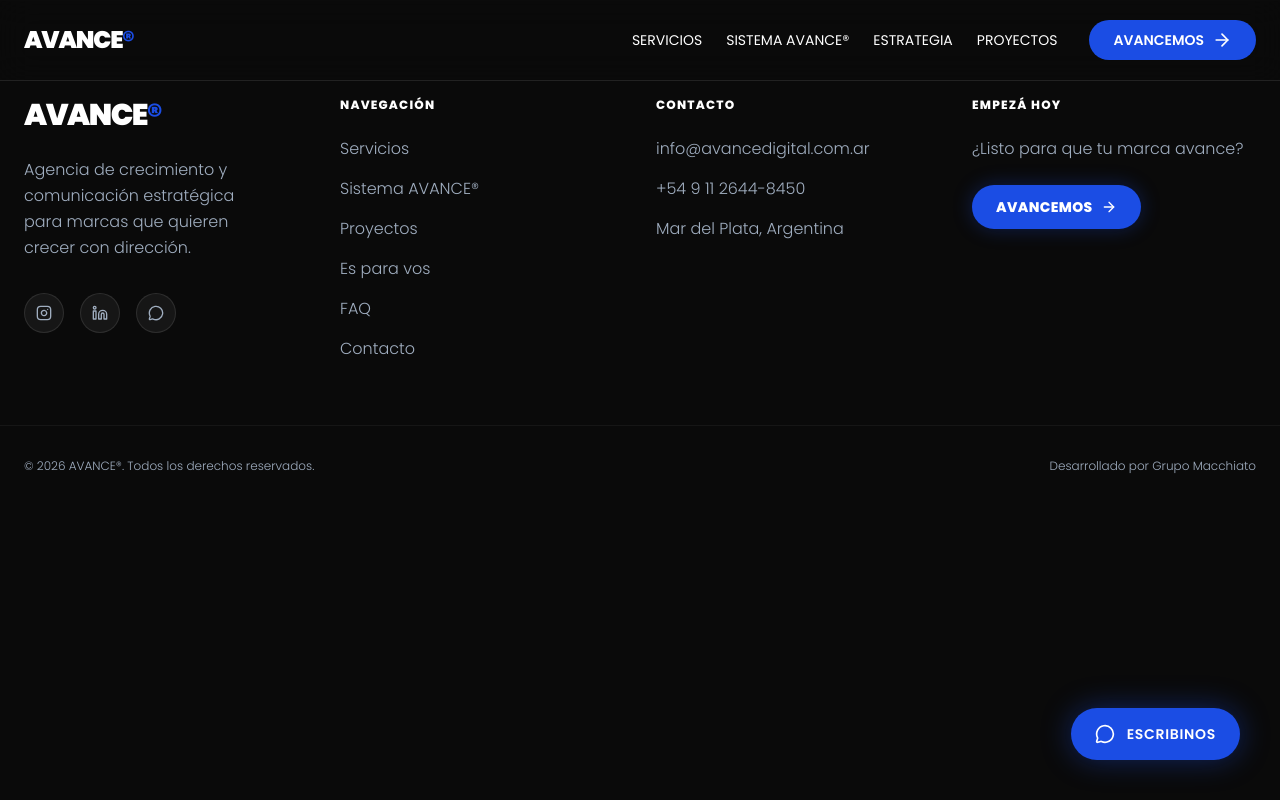
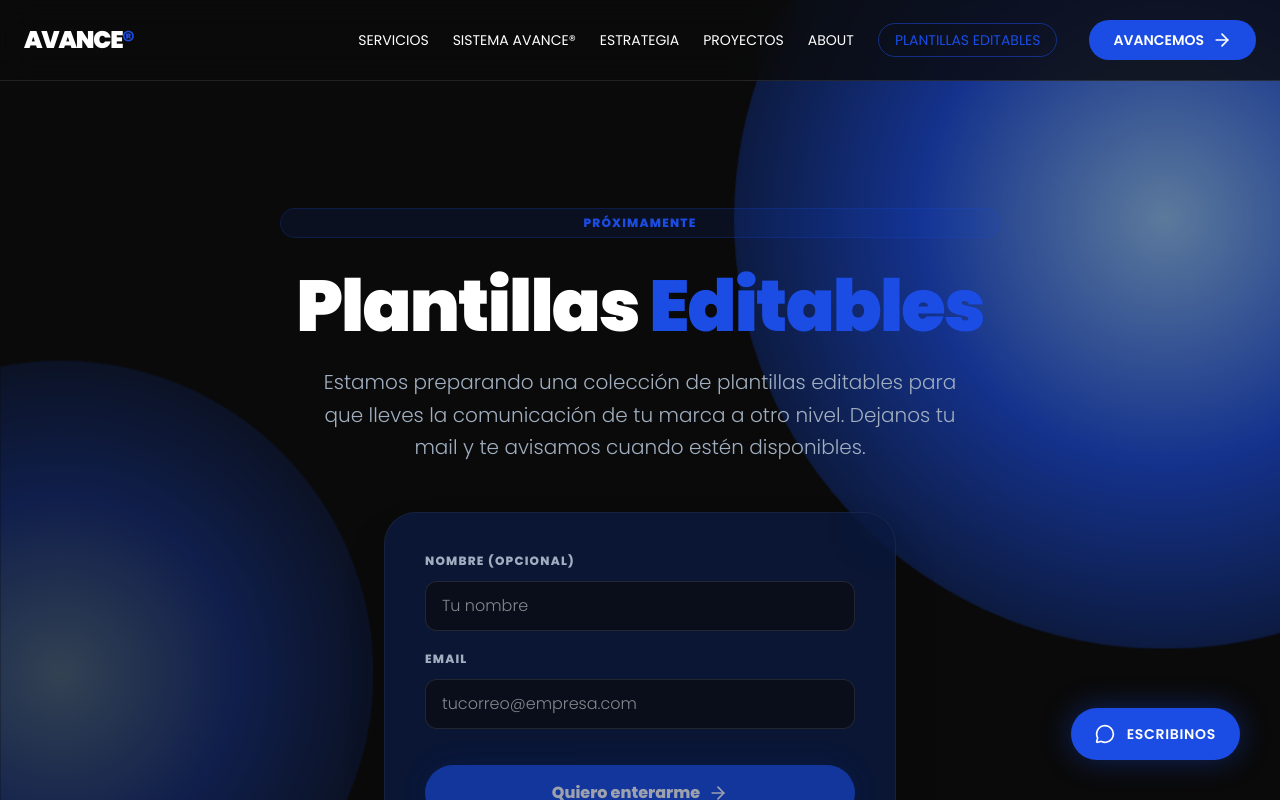
Before and after one commit to agustinuferrin-sys/avance_digital, a React (Vite) app: page /plantillas in a window 1280 px wide. Shown: the top 800 px of the page. Built offline with nearby package versions, Linux system fonts and the light colour scheme.

Commit message:
feat: add templates page and update methodology
- Implement new "/plantillas" page with lead collection
- Revise "Sistema Avance" method steps and UI layout
- Update navigation menu and "EsParaVos" section anchor

```diff
--- /dev/null
+++ b/replace_navbar.cjs
@@ -0,0 +1,17 @@
+const fs = require('fs');
+const content = fs.readFileSync('/app/applet/src/sections/Navbar.tsx', 'utf8');
+
+const target1 = `<Link to="/plantillas" className="text-brand font-medium hover:text-white transition-colors border border-brand/50 rounded-pill px-4 py-1.5 hover:bg-brand/20 whitespace-nowrap">`;
+const replacement1 = `<Link to="/plantillas" onClick={() => window.scrollTo(0, 0)} className="text-brand font-medium hover:text-white transition-colors border border-brand/50 rounded-pill px-4 py-1.5 hover:bg-brand/20 whitespace-nowrap">`;
+
+const target2 = `<Link to="/plantillas" onClick={() => setIsOpen(false)} className="text-2xl font-display font-bold text-left text-brand">`;
+const replacement2 = `<Link to="/plantillas" onClick={() => { setIsOpen(false); window.scrollTo(0, 0); }} className="text-2xl font-display font-bold text-left text-brand">`;
+
+if (content.includes(target1) && content.includes(target2)) {
+    let newContent = content.replace(target1, replacement1);
+    newContent = newContent.replace(target2, replacement2);
+    fs.writeFileSync('/app/applet/src/sections/Navbar.tsx', newContent);
+    console.log("Success");
+} else {
+    console.log("Target not found");
+}
--- /dev/null
+++ b/replace_plantillas.cjs
@@ -0,0 +1,29 @@
+const fs = require('fs');
+const content = fs.readFileSync('/app/applet/src/pages/Plantillas.tsx', 'utf8');
+
+const target1 = `import React, { useState } from 'react';`;
+const replacement1 = `import React, { useState, useEffect } from 'react';\nimport { useLenis } from 'lenis/react';`;
+
+const target2 = `export default function Plantillas() {
+  const [formData, setFormData] = useState({ nombre: '', email: '' });
+  const [status, setStatus] = useState<Status>('idle');`;
+const replacement2 = `export default function Plantillas() {
+  const [formData, setFormData] = useState({ nombre: '', email: '' });
+  const [status, setStatus] = useState<Status>('idle');
+  const lenis = useLenis();
+
+  useEffect(() => {
+    window.scrollTo(0, 0);
+    if (lenis) {
+      lenis.scrollTo(0, { immediate: true });
+    }
+  }, [lenis]);`;
+
+if (content.includes(target1) && content.includes(target2)) {
+    let newContent = content.replace(target1, replacement1);
+    newContent = newContent.replace(target2, replacement2);
+    fs.writeFileSync('/app/applet/src/pages/Plantillas.tsx', newContent);
+    console.log("Success");
+} else {
+    console.log("Target not found");
+}
--- a/src/App.tsx
+++ b/src/App.tsx
@@ -11,6 +11,7 @@ import { Cursor } from './components/Cursor';
 import { MessageCircle } from 'lucide-react';
 import Home from './Home';
 import ProyectoDetalle from './sections/ProyectoDetalle';
+import Plantillas from './pages/Plantillas';
 
 export default function App() {
   return (
@@ -21,6 +22,7 @@ export default function App() {
         <Routes>
           <Route path="/" element={<Home />} />
           <Route path="/proyectos/:slug" element={<ProyectoDetalle />} />
+          <Route path="/plantillas" element={<Plantillas />} />
         </Routes>
         <Footer />
       </div>
--- /dev/null
+++ b/src/pages/Plantillas.tsx
@@ -0,0 +1,113 @@
+import React, { useState, useEffect } from 'react';
+import { useLenis } from 'lenis/react';
+import { Button } from '../components/Button';
+import { Reveal } from '../components/Reveal';
+import { CheckCircle2 } from 'lucide-react';
+import { Blob } from '../components/Blob';
+
+const LEADS_ENDPOINT = 'https://script.google.com/macros/s/AKfycbz97FF1FD88t6iQckGzBCb6jk1GA0VXySURGvjoytQpdtfm7qaytsOalX6K3Xfhv9Cs3A/exec';
+
+type Status = 'idle' | 'sending' | 'ok' | 'error';
+
+export default function Plantillas() {
+  const [formData, setFormData] = useState({ nombre: '', email: '' });
+  const [status, setStatus] = useState<Status>('idle');
+  const lenis = useLenis();
+
+  useEffect(() => {
+    window.scrollTo(0, 0);
+    if (lenis) {
+      lenis.scrollTo(0, { immediate: true });
+    }
+  }, [lenis]);
+
+  const handleSubmit = async () => {
+    if (!formData.email) return;
+
+    setStatus('sending');
+    try {
+      await fetch(LEADS_ENDPOINT, {
+        method: 'POST',
+        mode: 'no-cors',
+        headers: { 'Content-Type': 'text/plain;charset=utf-8' },
+        body: JSON.stringify({ ...formData, origen: 'plantillas' }),
+      });
+      setStatus('ok');
+      setFormData({ nombre: '', email: '' });
+    } catch {
+      setStatus('error');
+    }
+  };
+
+  const handleChange = (e: React.ChangeEvent<HTMLInputElement>) => {
+    setFormData(prev => ({ ...prev, [e.target.name]: e.target.value }));
+  };
+
+  return (
+    <main className="flex-grow flex items-center justify-center pt-20 relative z-10 min-h-screen">
+      <Blob className="-right-64 top-1/4 -translate-y-1/2 w-[800px] h-[800px]" delay={1} />
+      <Blob className="-left-64 bottom-0 w-[600px] h-[600px] opacity-30" delay={3} />
+
+      <section className="py-24 md:py-32 w-full">
+        <div className="max-w-3xl mx-auto px-6 text-center">
+          <Reveal>
+            <div className="inline-block bg-brand/10 border border-brand/20 text-brand text-xs font-bold tracking-widest uppercase px-4 py-1.5 rounded-full mb-8">
+              Próximamente
+            </div>
+            <h1 className="font-display font-black text-5xl md:text-7xl mb-6 tracking-tight">
+              Plantillas <span className="text-brand">Editables</span>
+            </h1>
+            <p className="text-muted text-lg md:text-xl font-light mb-12 max-w-2xl mx-auto leading-relaxed">
+              Estamos preparando una colección de plantillas editables para que lleves la comunicación de tu marca a otro nivel. Dejanos tu mail y te avisamos cuando estén disponibles.
+            </p>
+          </Reveal>
+
+          <Reveal delay={0.2} className="relative z-10 w-full max-w-lg mx-auto">
+            <div className="bg-navy/80 backdrop-blur-xl rounded-[2rem] p-6 md:p-10 border border-white/5 shadow-2xl relative overflow-hidden">
+              <div className="absolute inset-0 bg-[radial-gradient(ellipse_at_bottom,_var(--tw-gradient-stops))] from-brand/[0.05] via-transparent to-transparent pointer-events-none" />
+
+              {status === 'ok' ? (
+                <div className="flex flex-col items-center text-center py-8 relative z-10">
+                  <div className="w-16 h-16 rounded-full bg-brand/15 border border-brand/30 flex items-center justify-center mb-6">
+                    <CheckCircle2 className="w-8 h-8 text-brand" />
+                  </div>
+                  <h3 className="font-display font-bold text-2xl mb-3">¡Listo!</h3>
+                  <p className="text-muted font-light">
+                    Te avisamos apenas estén disponibles.
+                  </p>
+                </div>
+              ) : (
+                <div className="flex flex-col gap-5 relative z-10 text-left">
+                  <div>
+                    <label htmlFor="nombre" className="block text-[10px] md:text-xs font-bold tracking-widest uppercase text-muted mb-2 md:mb-3">Nombre (opcional)</label>
+                    <input
+                      id="nombre" name="nombre" value={formData.nombre} onChange={handleChange}
+                      className="w-full bg-bg/60 border border-white/10 rounded-xl px-4 py-3 text-white focus:outline-none focus:border-brand focus:ring-1 focus:ring-brand hover:border-white/20 transition-all font-light"
+                      placeholder="Tu nombre"
+                    />
+                  </div>
+                  <div>
+                    <label htmlFor="email" className="block text-[10px] md:text-xs font-bold tracking-widest uppercase text-muted mb-2 md:mb-3">Email</label>
+                    <input
+                      type="email" id="email" name="email" required value={formData.email} onChange={handleChange}
+                      className="w-full bg-bg/60 border border-white/10 rounded-xl px-4 py-3 text-white focus:outline-none focus:border-brand focus:ring-1 focus:ring-brand hover:border-white/20 transition-all font-light"
+                      placeholder="tucorreo@empresa.com"
+                    />
+                  </div>
+
+                  {status === 'error' && (
+                    <p className="text-sm text-red-400">Hubo un problema al enviar. Probá de nuevo.</p>
+                  )}
+
+                  <Button onClick={handleSubmit} disabled={status === 'sending' || !formData.email} className="w-full mt-4 py-4 text-base font-bold shadow-[0_0_30px_rgba(27,77,228,0.2)] hover:shadow-[0_0_40px_rgba(27,77,228,0.4)] disabled:opacity-60">
+                    {status === 'sending' ? 'Enviando...' : 'Quiero enterarme'}
+                  </Button>
+                </div>
+              )}
+            </div>
+          </Reveal>
+        </div>
+      </section>
+    </main>
+  );
+}
--- a/src/sections/EsParaVos.tsx
+++ b/src/sections/EsParaVos.tsx
@@ -4,7 +4,7 @@ import { Check } from 'lucide-react';
 
 export const EsParaVos: React.FC = () => {
   return (
-    <section className="py-24 md:py-32 bg-navy relative border-t border-white/5">
+    <section id="es-para-vos" className="py-24 md:py-32 bg-navy relative border-t border-white/5">
       <div className="absolute inset-0 bg-[radial-gradient(ellipse_at_bottom,_var(--tw-gradient-stops))] from-brand/[0.05] via-transparent to-transparent pointer-events-none" />
       <div className="max-w-5xl mx-auto px-6 relative z-10">
         <Reveal>
--- a/src/sections/Navbar.tsx
+++ b/src/sections/Navbar.tsx
@@ -1,6 +1,6 @@
 import React, { useState } from 'react';
 import { Menu, X } from 'lucide-react';
-import { useNavigate, useLocation } from 'react-router-dom';
+import { useNavigate, useLocation, Link } from 'react-router-dom';
 import { Button } from '../components/Button';
 
 export const Navbar: React.FC = () => {
@@ -30,6 +30,7 @@ export const Navbar: React.FC = () => {
     { id: 'sistema', label: 'SISTEMA AVANCE®' },
     { id: 'estrategia', label: 'ESTRATEGIA' },
     { id: 'proyectos', label: 'PROYECTOS' },
+    { id: 'es-para-vos', label: 'ABOUT' },
   ];
 
   return (
@@ -41,12 +42,15 @@ export const Navbar: React.FC = () => {
 
         {/* Desktop */}
         <div className="hidden lg:flex items-center gap-8">
-          <div className="flex gap-6 text-sm font-medium">
+          <div className="flex gap-6 text-sm font-medium items-center">
             {links.map(l => (
-              <button key={l.id} onClick={() => go(l.id)} className="hover:text-brand transition-colors">
+              <button key={l.id} onClick={() => go(l.id)} className="hover:text-brand transition-colors whitespace-nowrap">
                 {l.label}
               </button>
             ))}
+            <Link to="/plantillas" onClick={() => window.scrollTo(0, 0)} className="text-brand font-medium hover:text-white transition-colors border border-brand/50 rounded-pill px-4 py-1.5 hover:bg-brand/20 whitespace-nowrap">
+              PLANTILLAS EDITABLES
+            </Link>
           </div>
           <Button onClick={() => go('contacto')} className="px-6 py-2.5 text-sm animate-pulse-glow">
             AVANCEMOS
@@ -61,12 +65,15 @@ export const Navbar: React.FC = () => {
 
       {/* Mobile Menu */}
       {isOpen && (
-        <div className="lg:hidden absolute top-20 left-0 right-0 bg-navy h-screen p-6 flex flex-col gap-6">
+        <div className="lg:hidden absolute top-20 left-0 right-0 bg-navy min-h-screen p-6 flex flex-col gap-6 overflow-y-auto pb-32">
           {links.map(l => (
             <button key={l.id} onClick={() => go(l.id)} className="text-2xl font-display font-bold text-left">
               {l.label}
             </button>
           ))}
+          <Link to="/plantillas" onClick={() => { setIsOpen(false); window.scrollTo(0, 0); }} className="text-2xl font-display font-bold text-left text-brand">
+            PLANTILLAS EDITABLES
+          </Link>
           <button onClick={() => go('contacto')} className="text-2xl font-display font-bold text-brand mt-4 text-left">
             AVANCEMOS
           </button>
```
Also changed, not shown: src/data/methodSteps.ts (+13 -8 lines), src/sections/SistemaAvance.tsx (+34 -32 lines).
